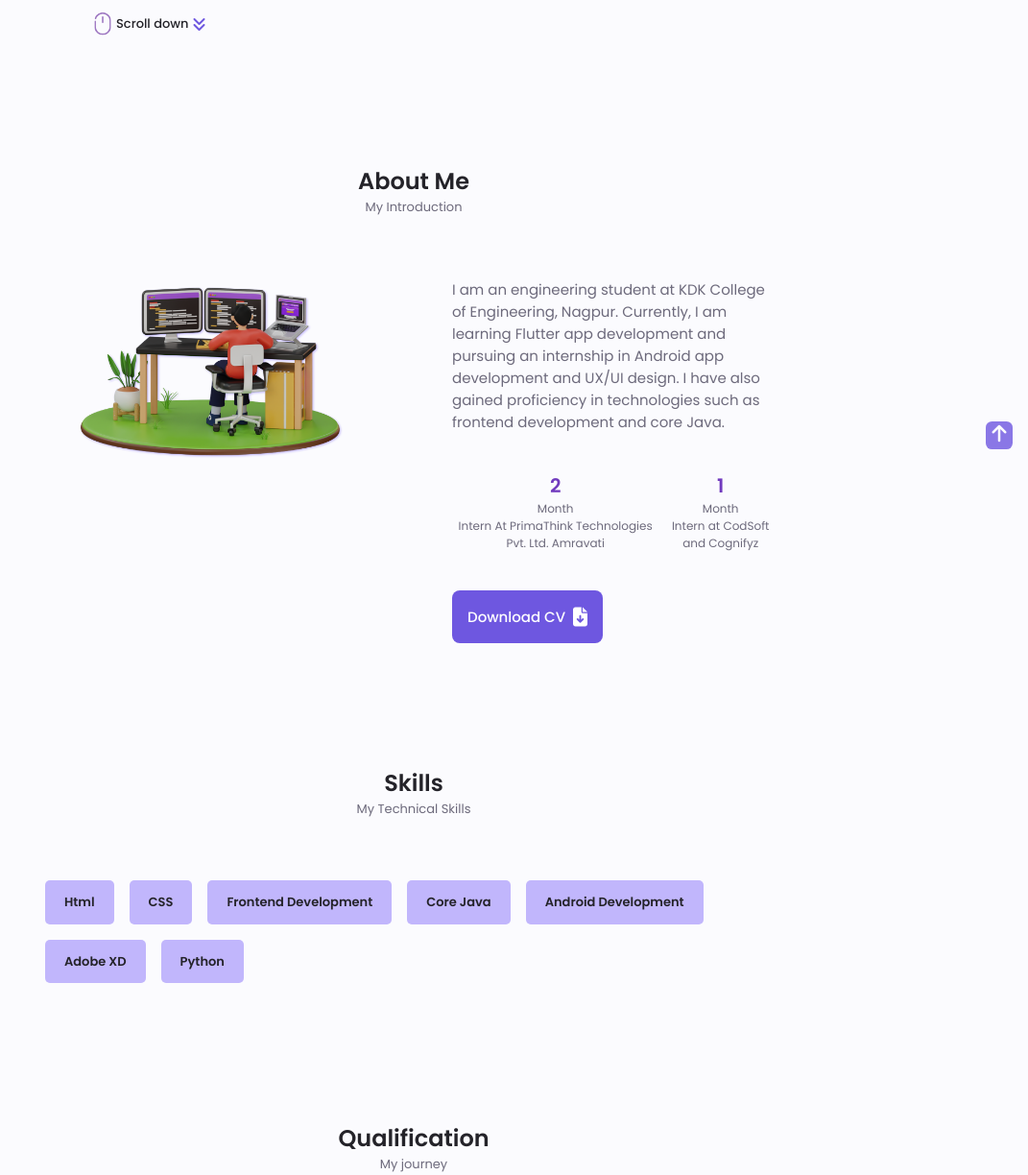
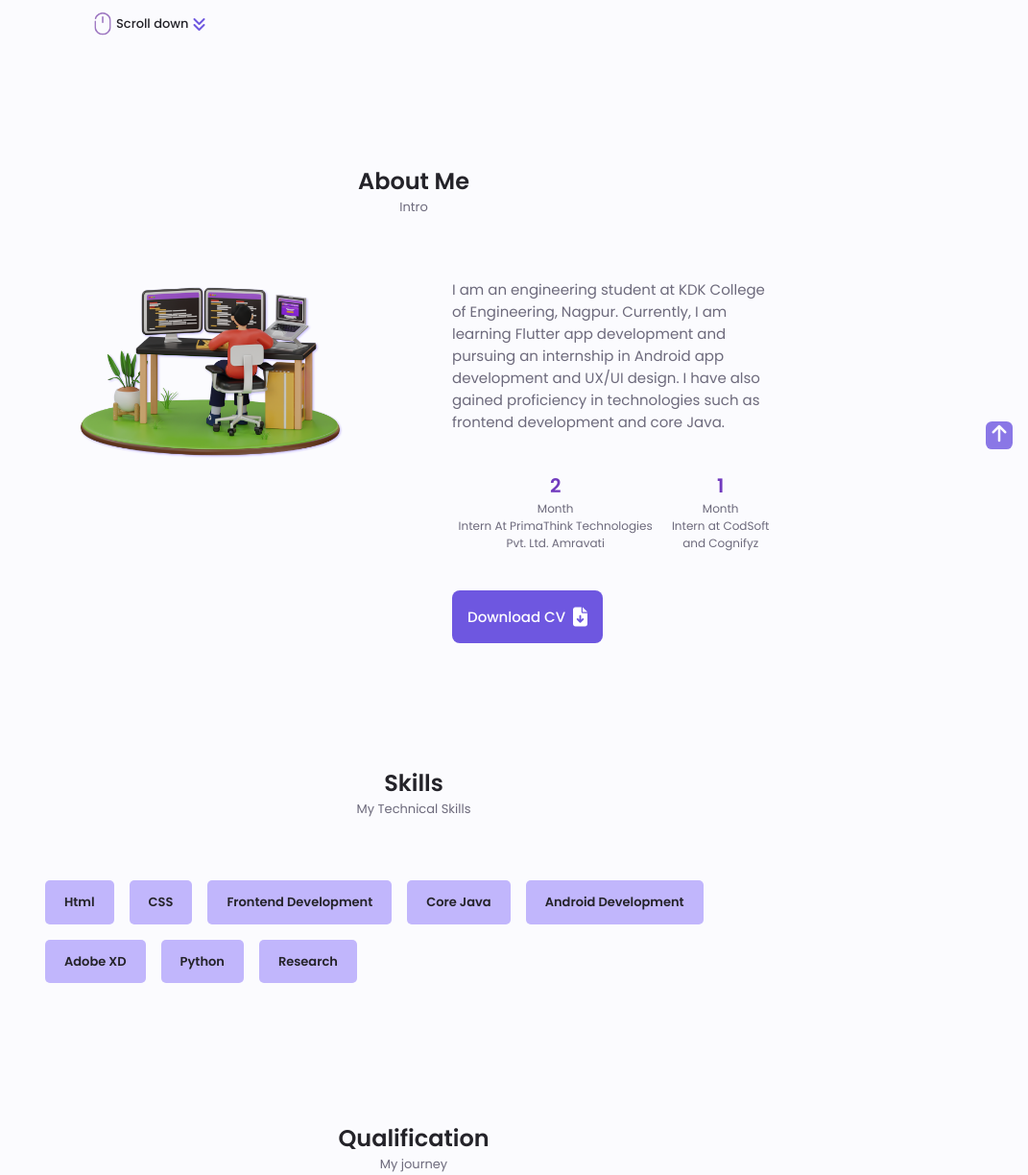
Before and after one commit to justchandrashekhar/Intro, a plain HTML site: page index.html in a window 1280 px wide. Shown: the part 492-1716 px from the top of the page at 96% size, without its empty margins (209-1280 px from the left). Drawn offline with Linux system fonts and the light colour scheme.

Commit message:
Update index.html

```diff
--- a/index.html
+++ b/index.html
@@ -144,7 +144,7 @@
 
       <section class="about section" id="about">
         <h2 class="section-title">About Me</h2>
-        <span class="section-subtitle">My Introduction</span>
+        <span class="section-subtitle">Intro</span>
 
         <div class="about-container container grid">
           <img src="Assets\Icons\aboutimg.png" alt="" class="about-img" />
@@ -199,6 +199,7 @@
           <div class="skills-name">Android Development</div>
           <div class="skills-name">Adobe XD</div>
           <div class="skills-name">Python</div>
+          <div class="skills-name">Research</div>
         </div>
       </section>
       <section class="qualification section">
```
